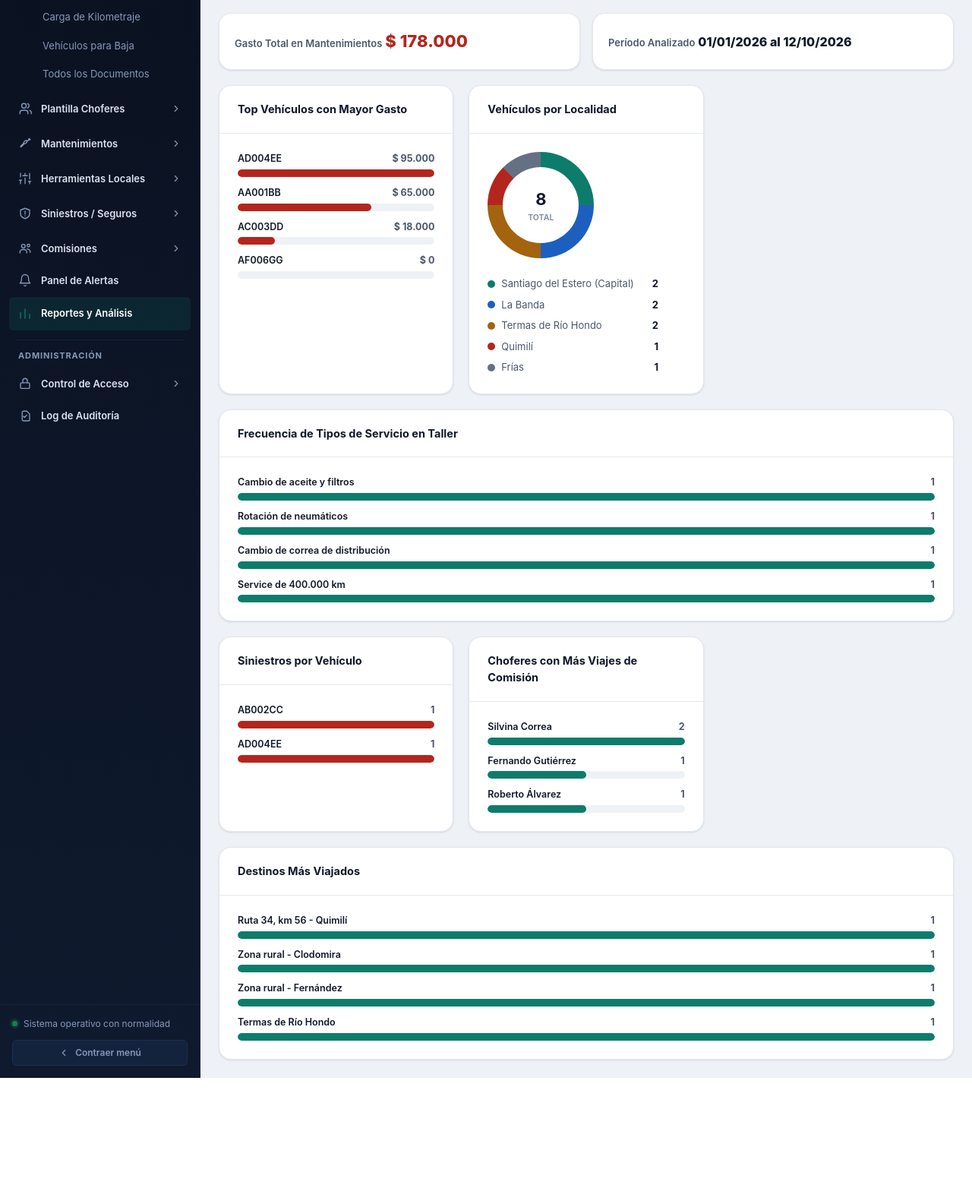
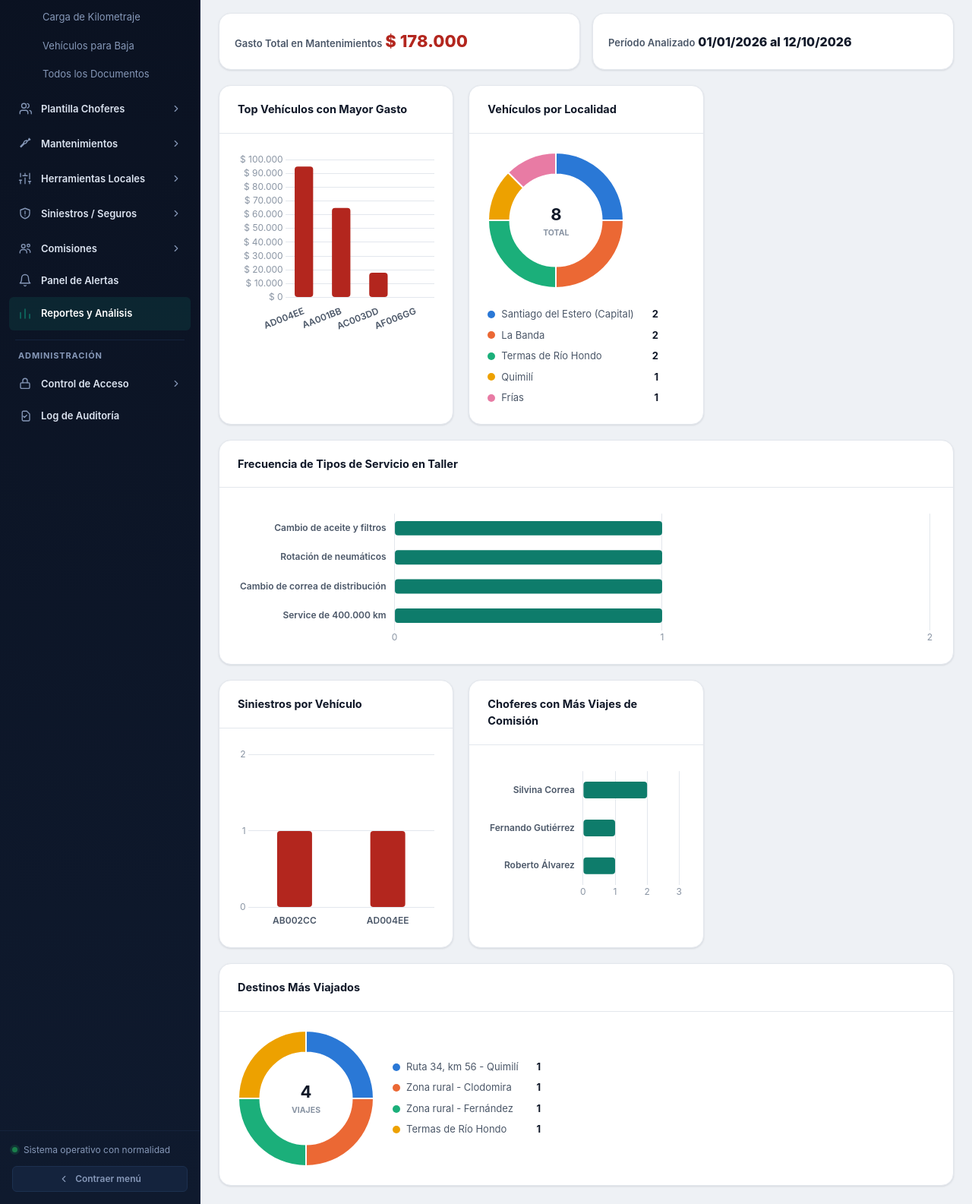
Before and after one commit to ExequielJuarez/RNFTS, a Node server app: page /reportes in a window 1280 px wide. Shown: the part 260-1845 px from the top of the page at 76% size. Before the commit the page ends 1679 px from the top, so only its background shows below. Run offline with Node 20, Linux system fonts and the light colour scheme; some libraries are stand-ins or nearby versions.

Commit message:
Replace CSS bar-list/donut charts in Reportes with real Chart.js visuals
Matches the style already used in vehiculos/kilometraje.ejs (gridlines,
formatted axis ticks, hover tooltips, rounded bars, doughnut with legend)
instead of the flat progress-bar look. Also swaps the categorical palette
used for the localidad/destino donuts for a colorblind-safe validated
order.
Co-Authored-By: Claude Sonnet 5 <noreply@anthropic.com>
Claude-Session: https://claude.ai/code/session_01Jngxf38zrdk1CFaQofaWG7

```diff
--- a/public/css/pages/reportes-index.css
+++ b/public/css/pages/reportes-index.css
@@ -827,41 +827,37 @@ svg {
   gap: var(--space-5);
 }
 
-/* Donut en CSS puro (sin dependencias externas) */
+/* Gráficos con Chart.js (canvas) */
+.chart-canvas-wrap {
+  position: relative;
+  height: 240px;
+}
 .donut-row {
   display: flex;
   align-items: center;
   gap: var(--space-6);
   flex-wrap: wrap;
 }
-.donut {
+.chart-donut-wrap {
   position: relative;
-  width: 140px;
-  height: 140px;
-  border-radius: 50%;
+  width: 180px;
+  height: 180px;
   flex-shrink: 0;
 }
-.donut::after {
-  content: "";
-  position: absolute;
-  inset: 20px;
-  border-radius: 50%;
-  background: var(--bg-surface);
-}
-.donut-total {
+.chart-donut-wrap .donut-center {
   position: absolute;
   inset: 0;
   display: flex;
   align-items: center;
   justify-content: center;
   flex-direction: column;
-  z-index: 1;
+  pointer-events: none;
 }
-.donut-total strong {
+.chart-donut-wrap .donut-center strong {
   font-size: 22px;
   color: var(--text-primary);
 }
-.donut-total span {
+.chart-donut-wrap .donut-center span {
   font-size: 10.5px;
   color: var(--text-muted);
   text-transform: uppercase;
--- a/public/js/pages/reportes-index.js
+++ b/public/js/pages/reportes-index.js
@@ -130,18 +130,182 @@
 (function () {
   "use strict";
 
-  document.querySelectorAll('.donut').forEach(function (donut) {
-    var values = donut.dataset.values.split(',').map(Number);
-    var colors = donut.dataset.colors.split(',');
-    var total = values.reduce(function (a, b) { return a + b; }, 0) || 1;
-    var acc = 0;
-    var stops = values.map(function (v, i) {
-      var start = (acc / total) * 360;
-      acc += v;
-      var end = (acc / total) * 360;
-      return colors[i] + ' ' + start + 'deg ' + end + 'deg';
+  if (typeof Chart === "undefined") return;
+
+  var dataEl = document.getElementById("reportes-chart-data");
+  if (!dataEl) return;
+  var datos;
+  try {
+    datos = JSON.parse(dataEl.textContent);
+  } catch (e) {
+    return;
+  }
+
+  var raiz = getComputedStyle(document.documentElement);
+  var colorAccent = (raiz.getPropertyValue("--accent") || "").trim() || "#0e7c6b";
+  var colorDanger = (raiz.getPropertyValue("--danger") || "").trim() || "#b3261e";
+  var colorGrid = (raiz.getPropertyValue("--border-subtle") || "").trim() || "#e3e7ed";
+  var colorAxis = (raiz.getPropertyValue("--text-muted") || "").trim() || "#8994a3";
+  var colorInk = (raiz.getPropertyValue("--text-secondary") || "").trim() || "#4b5768";
+
+  var formatoARS = new Intl.NumberFormat("es-AR", { style: "currency", currency: "ARS", maximumFractionDigits: 0 });
+
+  Chart.defaults.font.family = "-apple-system, 'Segoe UI', Roboto, 'Helvetica Neue', Arial, system-ui, sans-serif";
+  Chart.defaults.font.size = 12;
+  Chart.defaults.color = colorAxis;
+  Chart.defaults.plugins.legend.display = false;
+  Chart.defaults.plugins.tooltip.backgroundColor = "#101828";
+  Chart.defaults.plugins.tooltip.padding = 10;
+  Chart.defaults.plugins.tooltip.cornerRadius = 8;
+  Chart.defaults.plugins.tooltip.displayColors = false;
+
+  function ejeNumerico(callback, enteros, maxValor) {
+    return {
+      beginAtZero: true,
+      suggestedMax: enteros ? Math.max(2, Math.ceil(maxValor * 1.3)) : undefined,
+      grid: { color: colorGrid, drawTicks: false },
+      border: { display: false },
+      ticks: { color: colorAxis, callback: callback, precision: enteros ? 0 : undefined },
+    };
+  }
+
+  function ejeCategoria() {
+    return {
+      grid: { display: false },
+      border: { display: false },
+      ticks: { color: colorInk, font: { weight: "600" } },
+    };
+  }
+
+  function barraVertical(id, labels, valores, color, formatoMoneda) {
+    var el = document.getElementById(id);
+    if (!el) return;
+    new Chart(el, {
+      type: "bar",
+      data: {
+        labels: labels,
+        datasets: [
+          {
+            data: valores,
+            backgroundColor: color,
+            borderRadius: 4,
+            borderSkipped: false,
+            maxBarThickness: 46,
+            categoryPercentage: 0.55,
+            barPercentage: 0.9,
+          },
+        ],
+      },
+      options: {
+        responsive: true,
+        maintainAspectRatio: false,
+        scales: {
+          x: ejeCategoria(),
+          y: ejeNumerico(formatoMoneda ? function (v) { return formatoARS.format(v); } : undefined, !formatoMoneda, Math.max.apply(null, valores)),
+        },
+        plugins: {
+          tooltip: {
+            callbacks: formatoMoneda ? { label: function (ctx) { return formatoARS.format(ctx.parsed.y); } } : {},
+          },
+        },
+      },
     });
-    donut.style.background = 'conic-gradient(' + stops.join(', ') + ')';
-  });
+  }
 
+  function barraHorizontal(id, labels, valores, color) {
+    var el = document.getElementById(id);
+    if (!el) return;
+    new Chart(el, {
+      type: "bar",
+      data: {
+        labels: labels,
+        datasets: [
+          {
+            data: valores,
+            backgroundColor: color,
+            borderRadius: 4,
+            borderSkipped: false,
+            maxBarThickness: 22,
+            categoryPercentage: 0.55,
+            barPercentage: 0.9,
+          },
+        ],
+      },
+      options: {
+        indexAxis: "y",
+        responsive: true,
+        maintainAspectRatio: false,
+        scales: {
+          x: ejeNumerico(undefined, true, Math.max.apply(null, valores)),
+          y: ejeCategoria(),
+        },
+      },
+    });
+  }
+
+  function dona(id, valores, colores) {
+    var el = document.getElementById(id);
+    if (!el) return;
+    new Chart(el, {
+      type: "doughnut",
+      data: {
+        datasets: [
+          {
+            data: valores,
+            backgroundColor: colores,
+            borderWidth: 2,
+            borderColor: "#ffffff",
+            hoverOffset: 6,
+          },
+        ],
+      },
+      options: {
+        responsive: true,
+        maintainAspectRatio: false,
+        cutout: "68%",
+        plugins: { legend: { display: false } },
+      },
+    });
+  }
+
+  if (datos.topVehiculos.length) {
+    barraVertical(
+      "chartTopVehiculos",
+      datos.topVehiculos.map(function (v) { return v.patente; }),
+      datos.topVehiculos.map(function (v) { return v.total; }),
+      colorDanger,
+      true
+    );
+  }
+  if (datos.porLocalidad.length) {
+    dona("chartLocalidad", datos.porLocalidad.map(function (d) { return d.cantidad; }), datos.coloresLocalidad);
+  }
+  if (datos.porTipoServicio.length) {
+    barraHorizontal(
+      "chartTipoServicio",
+      datos.porTipoServicio.map(function (t) { return t.tipo; }),
+      datos.porTipoServicio.map(function (t) { return t.cantidad; }),
+      colorAccent
+    );
+  }
+  if (datos.siniestrosPorVehiculo.length) {
+    barraVertical(
+      "chartSiniestros",
+      datos.siniestrosPorVehiculo.map(function (s) { return s.patente; }),
+      datos.siniestrosPorVehiculo.map(function (s) { return s.cantidad; }),
+      colorDanger,
+      false
+    );
+  }
+  if (datos.choferesConMasViajes.length) {
+    barraHorizontal(
+      "chartChoferes",
+      datos.choferesConMasViajes.map(function (c) { return c.nombre; }),
+      datos.choferesConMasViajes.map(function (c) { return c.cantidad; }),
+      colorAccent
+    );
+  }
+  if (datos.destinosMasFrecuentes.length) {
+    dona("chartDestinos", datos.destinosMasFrecuentes.map(function (d) { return d.cantidad; }), datos.coloresDestinos);
+  }
 })();
--- a/src/routes/index.Routes.js
+++ b/src/routes/index.Routes.js
@@ -1073,7 +1073,8 @@ const formatoFechaCorta = (iso) => {
   const [y, m, d] = iso.split("-");
   return `${d}/${m}/${y}`;
 };
-const PALETA_LOCALIDADES = ["#0e7c6b", "#1d5fbf", "#a3630f", "#b3261e", "#667085", "#8a3ffc", "#c2410c"];
+// Paleta categórica validada (orden fijo: separación CVD-segura entre colores adyacentes).
+const PALETA_LOCALIDADES = ["#2a78d6", "#eb6834", "#1baf7a", "#eda100", "#e87ba4", "#008300", "#6250d6"];
 
 router.get("/reportes", (req, res) => {
   const hoy = new Date().toISOString().slice(0, 10);
@@ -1143,11 +1144,27 @@ router.get("/reportes", (req, res) => {
     .sort((a, b) => b.cantidad - a.cantidad)
     .slice(0, 6);
   const maxDestino = Math.max(1, ...destinosMasFrecuentes.map((d) => d.cantidad));
+  const coloresDestinos = destinosMasFrecuentes.map((_, i) => PALETA_LOCALIDADES[i % PALETA_LOCALIDADES.length]);
+  const totalViajes = memoMockService.listar().length;
+
+  const datosGraficos = {
+    topVehiculos: topVehiculos.map((v) => ({ patente: v.patente, total: v.total })),
+    porLocalidad,
+    coloresLocalidad,
+    totalVehiculos: vehiculos.length,
+    porTipoServicio,
+    siniestrosPorVehiculo,
+    choferesConMasViajes,
+    destinosMasFrecuentes,
+    coloresDestinos,
+    totalViajes,
+  };
 
   res.render("reportes/index", {
     fechaDesde,
     fechaHasta,
     periodoFormateado: `${formatoFechaCorta(fechaDesde)} al ${formatoFechaCorta(fechaHasta)}`,
+    datosGraficos,
     estadisticas: {
       costoTotal,
       costoTotalFormateado: formatoARS(costoTotal),
--- a/src/views/reportes/index.ejs
+++ b/src/views/reportes/index.ejs
@@ -43,22 +43,20 @@
         <div class="card">
           <div class="card-header"><span class="card-title">Top Vehículos con Mayor Gasto</span></div>
           <div class="card-body">
-            <div class="bar-list">
-              <% estadisticas.topVehiculos.forEach(function (v) { %>
-                <div>
-                  <div class="bar-row-head"><span><%= v.patente %></span><span><%= v.totalFormateado %></span></div>
-                  <div class="bar-track"><div class="bar-fill" style="width:<%= (v.total / estadisticas.maxGastoVehiculo * 100).toFixed(0) %>%; background:var(--danger)"></div></div>
-                </div>
-              <% }) %>
-            </div>
+            <% if (estadisticas.topVehiculos.length) { %>
+              <div class="chart-canvas-wrap"><canvas id="chartTopVehiculos"></canvas></div>
+            <% } else { %>
+              <p class="table-empty">Sin mantenimientos registrados en el período.</p>
+            <% } %>
           </div>
         </div>
 
         <div class="card">
           <div class="card-header"><span class="card-title">Vehículos por Localidad</span></div>
           <div class="card-body donut-row">
-            <div class="donut" data-values="<%= estadisticas.porLocalidad.map(function(d){return d.cantidad}).join(',') %>" data-colors="<%= estadisticas.coloresLocalidad.join(',') %>">
-              <div class="donut-total"><strong><%= estadisticas.totalVehiculos %></strong><span>Total</span></div>
+            <div class="chart-donut-wrap">
+              <canvas id="chartLocalidad"></canvas>
+              <div class="donut-center"><strong><%= estadisticas.totalVehiculos %></strong><span>Total</span></div>
             </div>
             <div class="donut-legend">
               <% estadisticas.porLocalidad.forEach(function (d, i) { %>
@@ -71,14 +69,7 @@
         <div class="card" style="grid-column:1/-1">
           <div class="card-header"><span class="card-title">Frecuencia de Tipos de Servicio en Taller</span></div>
           <div class="card-body">
-            <div class="bar-list">
-              <% estadisticas.porTipoServicio.forEach(function (t) { %>
-                <div>
-                  <div class="bar-row-head"><span><%= t.tipo %></span><span><%= t.cantidad %></span></div>
-                  <div class="bar-track"><div class="bar-fill" style="width:<%= (t.cantidad / estadisticas.maxTipoServicio * 100).toFixed(0) %>%"></div></div>
-                </div>
-              <% }) %>
-            </div>
+            <div class="chart-canvas-wrap" style="height:<%= Math.max(180, estadisticas.porTipoServicio.length * 46) %>px"><canvas id="chartTipoServicio"></canvas></div>
           </div>
         </div>
 
@@ -86,14 +77,7 @@
           <div class="card-header"><span class="card-title">Siniestros por Vehículo</span></div>
           <div class="card-body">
             <% if (estadisticas.siniestrosPorVehiculo.length) { %>
-              <div class="bar-list">
-                <% estadisticas.siniestrosPorVehiculo.forEach(function (s) { %>
-                  <div>
-                    <div class="bar-row-head"><span><a href="/vehiculos/<%= s.patente %>"><%= s.patente %></a></span><span><%= s.cantidad %></span></div>
-                    <div class="bar-track"><div class="bar-fill" style="width:<%= (s.cantidad / estadisticas.maxSiniestrosVehiculo * 100).toFixed(0) %>%; background:var(--danger)"></div></div>
-                  </div>
-                <% }) %>
-              </div>
+              <div class="chart-canvas-wrap"><canvas id="chartSiniestros"></canvas></div>
             <% } else { %>
               <p class="table-empty">Sin siniestros registrados en el período.</p>
             <% } %>
@@ -104,14 +88,7 @@
           <div class="card-header"><span class="card-title">Choferes con Más Viajes de Comisión</span></div>
           <div class="card-body">
             <% if (estadisticas.choferesConMasViajes.length) { %>
-              <div class="bar-list">
-                <% estadisticas.choferesConMasViajes.forEach(function (c) { %>
-                  <div>
-                    <div class="bar-row-head"><span><%= c.nombre %></span><span><%= c.cantidad %></span></div>
-                    <div class="bar-track"><div class="bar-fill" style="width:<%= (c.cantidad / estadisticas.maxViajesChofer * 100).toFixed(0) %>%"></div></div>
-                  </div>
-                <% }) %>
-              </div>
+              <div class="chart-canvas-wrap" style="height:<%= Math.max(180, estadisticas.choferesConMasViajes.length * 40) %>px"><canvas id="chartChoferes"></canvas></div>
             <% } else { %>
               <p class="table-empty">Sin viajes de comisión registrados todavía.</p>
             <% } %>
@@ -120,14 +97,15 @@
 
         <div class="card" style="grid-column:1/-1">
           <div class="card-header"><span class="card-title">Destinos Más Viajados</span></div>
-          <div class="card-body">
+          <div class="card-body donut-row">
             <% if (estadisticas.destinosMasFrecuentes.length) { %>
-              <div class="bar-list">
-                <% estadisticas.destinosMasFrecuentes.forEach(function (d) { %>
-                  <div>
-                    <div class="bar-row-head"><span><%= d.destino %></span><span><%= d.cantidad %></span></div>
-                    <div class="bar-track"><div class="bar-fill" style="width:<%= (d.cantidad / estadisticas.maxDestino * 100).toFixed(0) %>%; background:var(--accent)"></div></div>
-                  </div>
+              <div class="chart-donut-wrap">
+                <canvas id="chartDestinos"></canvas>
+                <div class="donut-center"><strong><%= datosGraficos.totalViajes %></strong><span>Viajes</span></div>
+              </div>
+              <div class="donut-legend">
+                <% estadisticas.destinosMasFrecuentes.forEach(function (d, i) { %>
+                  <div class="donut-legend-item"><span class="donut-legend-dot" style="background:<%= datosGraficos.coloresDestinos[i] %>"></span><%= d.destino %><span class="donut-legend-value"><%= d.cantidad %></span></div>
                 <% }) %>
               </div>
             <% } else { %>
@@ -140,5 +118,7 @@
   </main>
 </div>
 
+<script type="application/json" id="reportes-chart-data"><%- JSON.stringify(datosGraficos).replace(/</g, '\\u003c') %></script>
+<script src="https://cdnjs.cloudflare.com/ajax/libs/Chart.js/4.4.1/chart.umd.min.js"></script>
 <script src="/js/pages/reportes-index.js"></script>
 <%- include('../partials/scripts') %>
```
